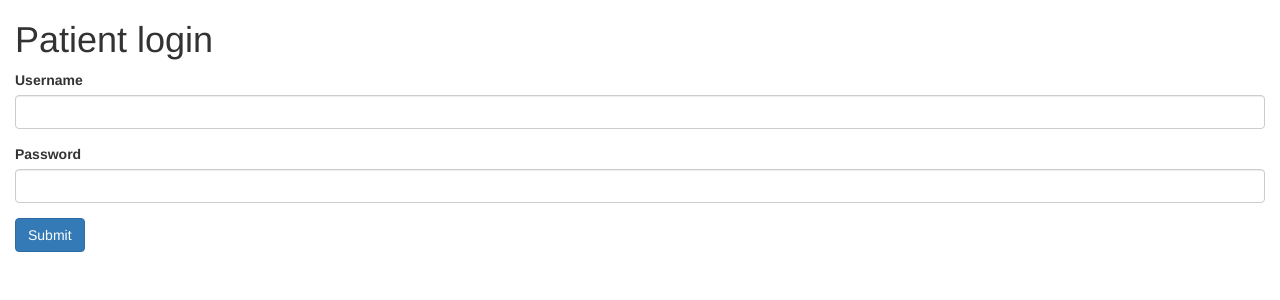
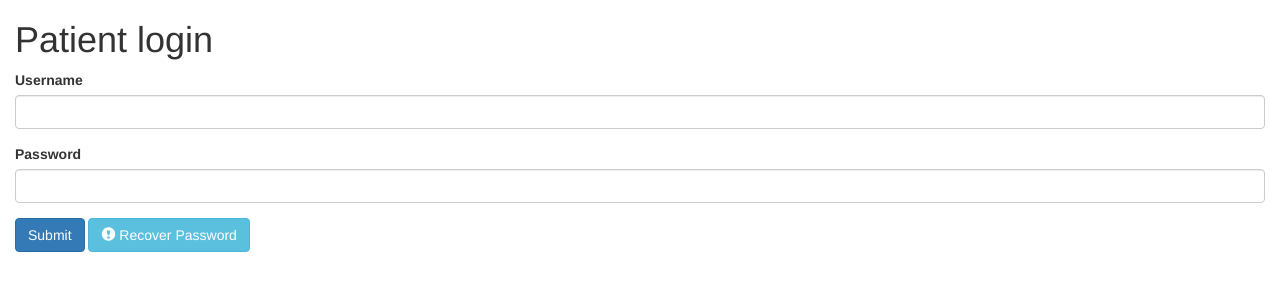
Before and after one commit to crazyadeveloper/HealthcareManagement, a Flask app: page /plog in a window 1280 px wide. Shown: the top 300 px of the page. Run offline with Flask 2, Linux system fonts and the light colour scheme; some libraries are stand-ins or nearby versions.

Commit message:
Update patient_login.html

```diff
--- a/templates/patient_login.html
+++ b/templates/patient_login.html
@@ -22,7 +22,9 @@
       <label>Password</label>
       <input type="password" name="password" class="form-control" value={{request.form.password}}>
     </div>
-    <button type="submit" class="btn btn-primary">Submit</button>
+
+    <div><input type="submit" class="btn btn-primary" value="Submit">
+    <a href="/"><button type="button" class="btn btn-info"><span class="  glyphicon glyphicon-exclamation-sign"></span> Recover Password</button></a></div>
   </form>
 
 </div>
```
